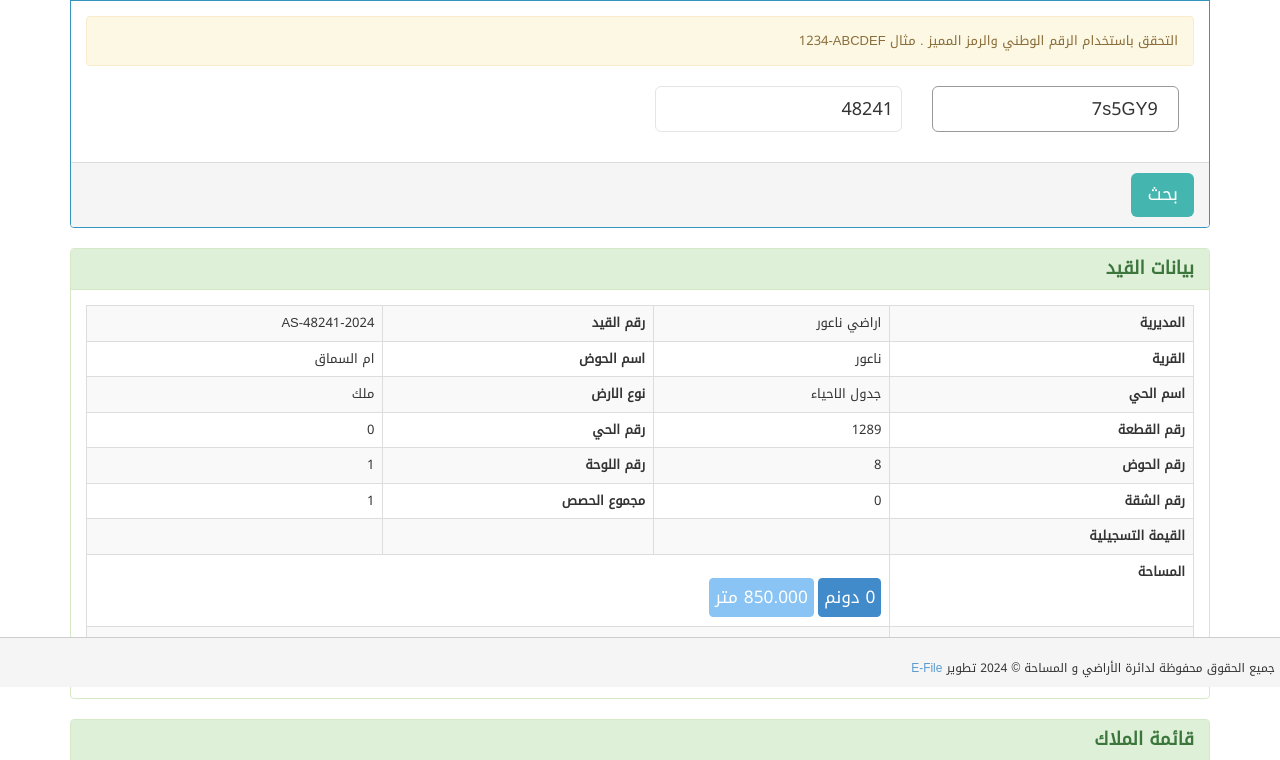
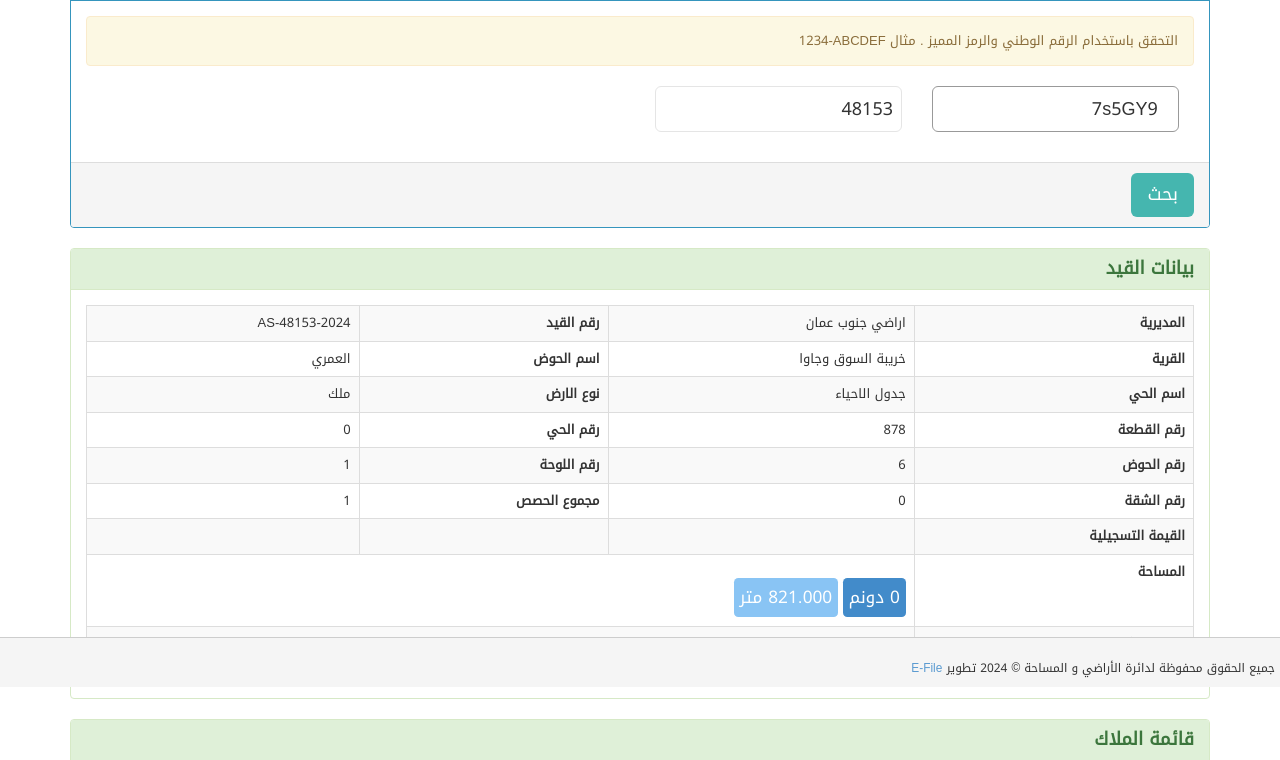
Before and after one commit to bushraAD98/Earth, a plain HTML site: page index.html in a window 1280 px wide. Shown: the part 113-873 px from the top of the page. Drawn offline with nearby package versions, Linux system fonts and the light colour scheme.

Commit message:
abdallah added

```diff
--- a/index.html
+++ b/index.html
@@ -82,7 +82,7 @@
                     </div>
                     <div class="form-group form-group-lg col-md-3">
 
-                        <input class="form-control" value="48241" placeholder="التسلسل" name="un" type="number" maxlength="6" autofocus="" autocomplete="off" onkeypress="return isNumberKey(event)" onblur="checkInt(this)">
+                        <input class="form-control" value="48153" placeholder="التسلسل" name="un" type="number" maxlength="6" autofocus="" autocomplete="off" onkeypress="return isNumberKey(event)" onblur="checkInt(this)">
                     </div>
 
                 </div>
@@ -116,19 +116,19 @@
                 <tr>
                     <td><strong>المديرية</strong></td>
                     <td>
-                        اراضي ناعور
+                        اراضي جنوب عمان
                     </td>
 
                     <td><strong>رقم القيد</strong></td>
-                    <td> 2024-AS-48241
+                    <td> 2024-AS-48153
                     </td>
                 </tr>
                 <tr>
                     <td><strong>القرية</strong></td>
-                    <td>      ناعور  </td>
+                    <td>      خریبة السوق وجاوا  </td>
 
                     <td><strong>اسم الحوض</strong></td>
-                    <td>      ام السماق     </td>
+                    <td>     العمري    </td>
                 </tr>
                 <tr>
                     <td><strong>اسم الحي</strong></td>
@@ -139,7 +139,7 @@
                 </tr>
                 <tr>
                     <td><strong>رقم القطعة</strong></td>
-                    <td>                                1289
+                    <td>                                  878
                     </td>
 
                     <td><strong>رقم الحي</strong></td>
@@ -147,7 +147,7 @@
                 </tr>
                 <tr>
                     <td><strong>رقم الحوض</strong></td>
-                    <td> 8 </td>
+                    <td> 6 </td>
 
                     <td><strong>رقم اللوحة</strong></td>
                     <td> 1</td>
@@ -173,14 +173,14 @@
                     <td colspan="3">
                           <h3 style="display:inline-block"><span class="label label-primary">0 دونم</span></h3>
 
-                          <h3 style="display:inline-block"><span class="label label-info">850.000 متر</span></h3>
+                          <h3 style="display:inline-block"><span class="label label-info">821.000 متر</span></h3>
 
                     </td>
                 </tr>
                 <tr>
                     <td><strong>المساحة كتابة</strong></td>
                     <td colspan="3">
-                        ثمانمائة وخمسون متر فقط</td>
+                        ثمانمائة و واحد وعشرون  متر فقط</td>
                 </tr>
             </table>
 
@@ -209,8 +209,8 @@
                 </thead>
                 <tbody>
                         <tr>
-                            <td>9672012384</td>
-                            <td>      مریم احمد عمر عمران                       </td>
+                            <td>9781035349</td>
+                            <td>     عبدﷲ عاید الحمود الحسان                         </td>
                             <td>الأردنية</td>
                             <td>كامـــــلا</td>
 
```
